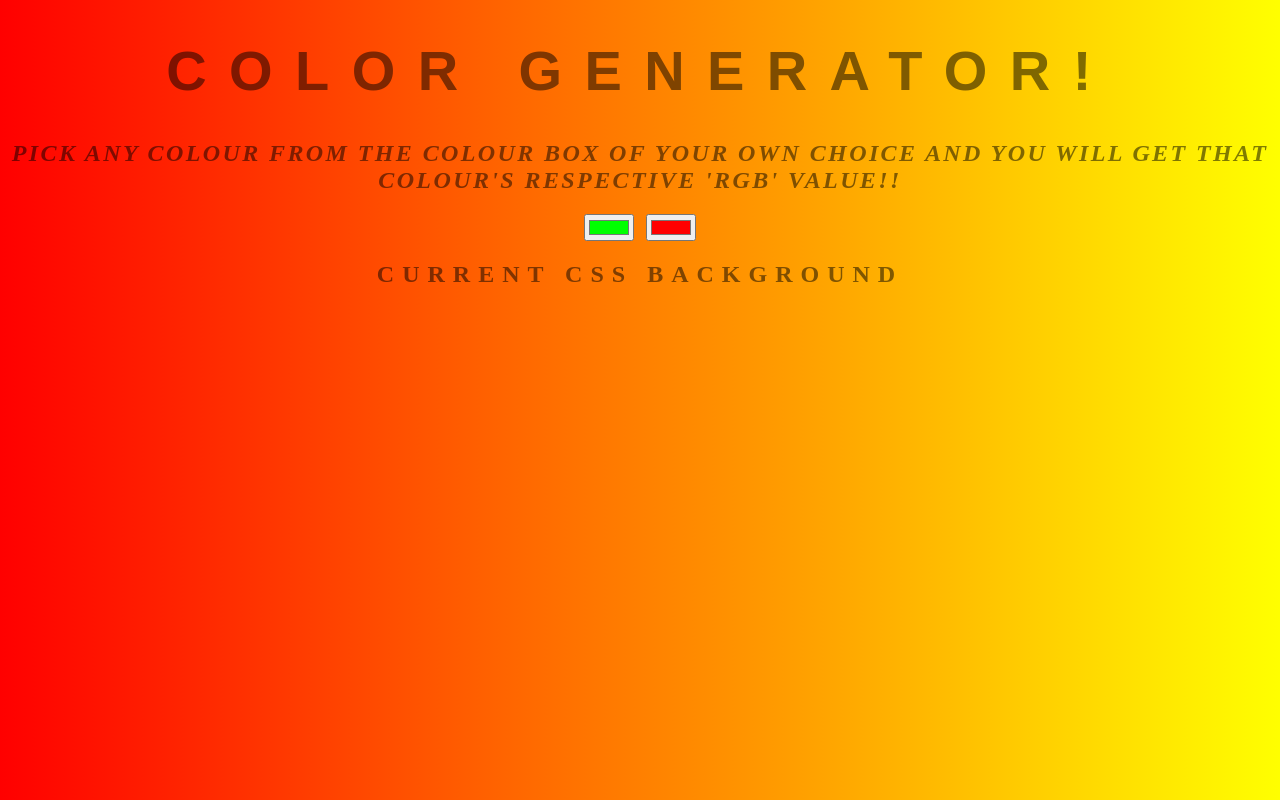
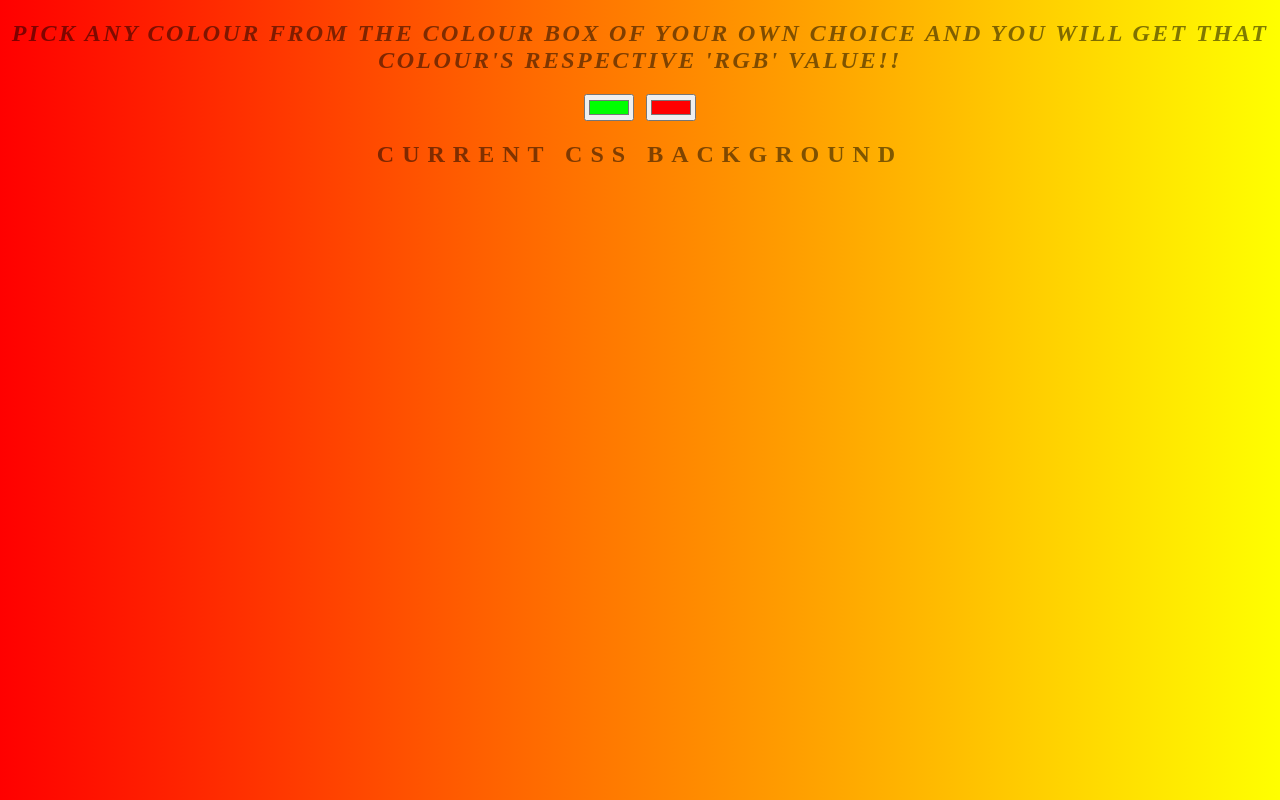
Before and after one commit to sayann002/Background-Generator, a plain HTML site: page index.html in a window 1280 px wide. Drawn offline with Linux system fonts and the light colour scheme.

Commit message:
fixing merge

```diff
--- a/index.html
+++ b/index.html
@@ -28,7 +28,7 @@
 		<li>Washington DC</li>
 	</ul>
 -->
-	<h1>Color Generator!</h1>
+
 	<h2 id="func">Pick any colour from the colour box of your own choice and you will get that colour's respective 'rgb' value!!</h2>
 	<input type="color" name="color1" class="color1" value="#00ff00">
 	<input type="color" name="color2" class="color2" value="#ff0000">
```
